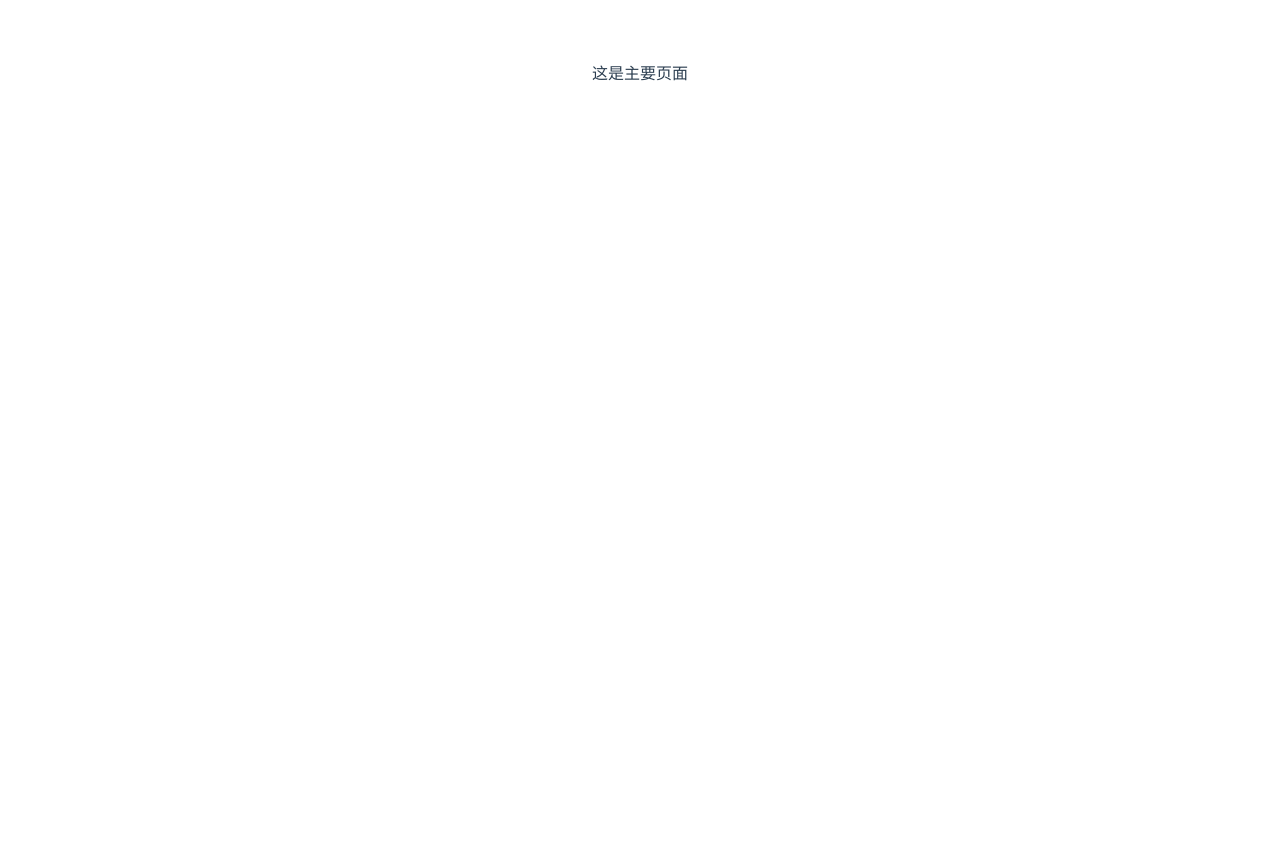
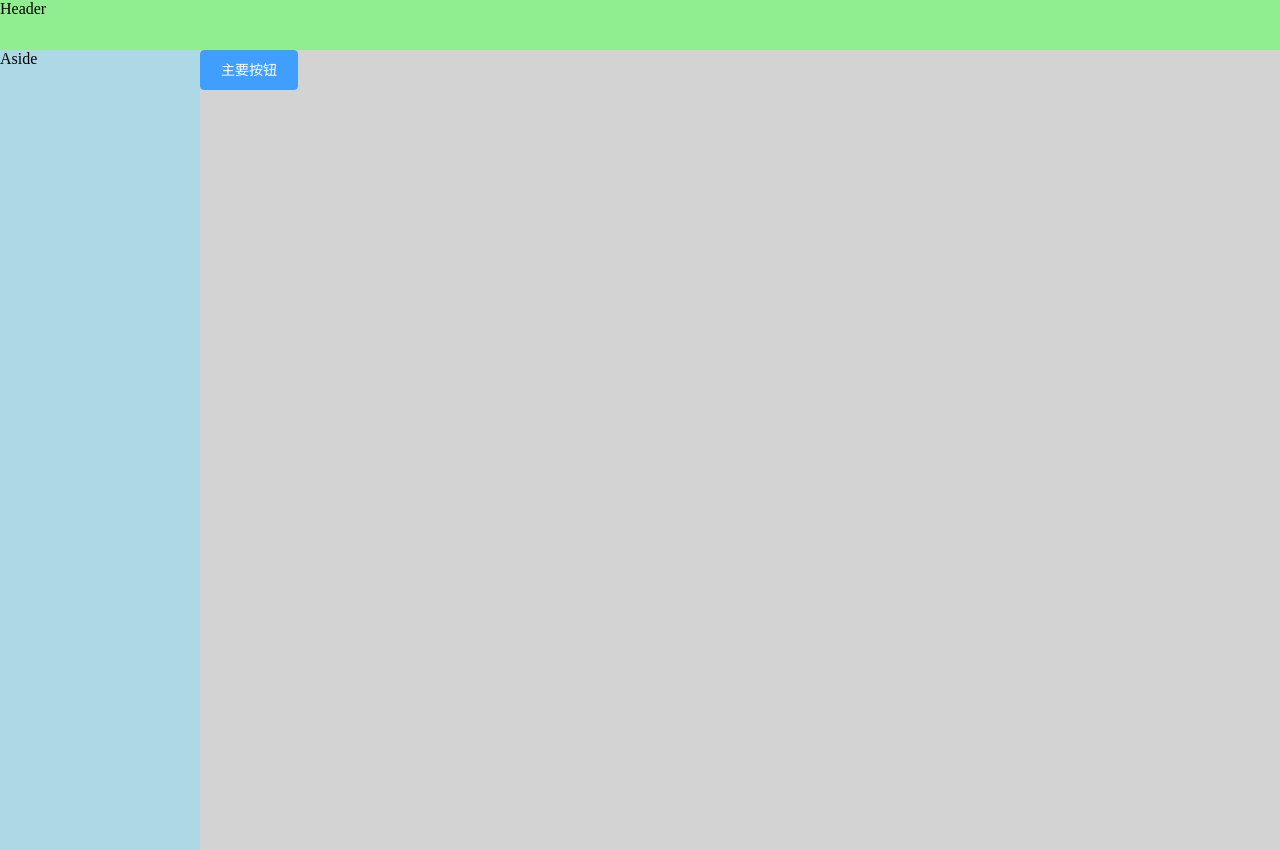
Before and after one commit to pokemonfan7/vue-project, a Vue app: page /#/main in a window 1280 px wide. Before the commit the page ends 800 px from the top, so only its background shows below. Built offline with nearby package versions, Linux system fonts and the light colour scheme.

Commit message:
feat: use less and edit main layout

```diff
--- a/package.json
+++ b/package.json
@@ -9,6 +9,9 @@
   },
   "dependencies": {
     "core-js": "^3.4.4",
+    "element-ui": "^2.13.0",
+    "less": "^3.10.3",
+    "less-loader": "^5.0.0",
     "vue": "^2.6.10",
     "vue-router": "^3.1.5",
     "vuex": "^3.1.2"
--- a/src/app/App.vue
+++ b/src/app/App.vue
@@ -12,11 +12,7 @@ export default {
 
 <style>
 #app {
-  font-family: 'Avenir', Helvetica, Arial, sans-serif;
-  -webkit-font-smoothing: antialiased;
-  -moz-osx-font-smoothing: grayscale;
-  text-align: center;
-  color: #2c3e50;
-  margin-top: 60px;
+  width: 100%;
+  height: 100%;
 }
 </style>
--- a/src/app/index.html
+++ b/src/app/index.html
@@ -8,9 +8,6 @@
     <title>hello-world</title>
   </head>
   <body>
-    <noscript>
-      <strong>We're sorry but hello-world doesn't work properly without JavaScript enabled. Please enable it to continue.</strong>
-    </noscript>
     <div id="app"></div>
     <!-- built files will be auto injected -->
   </body>
--- a/src/app/main.js
+++ b/src/app/main.js
@@ -1,8 +1,13 @@
 import Vue from 'vue'
 import App from './App.vue'
 import router from '../router'
+import ElementUI from 'element-ui'
+import '../core/style/index.less'
+import 'element-ui/lib/theme-chalk/index.css'
 
 Vue.config.productionTip = false
+
+Vue.use(ElementUI)
 
 new Vue({
   render: h => h(App),
--- a/src/components/main/main.vue
+++ b/src/components/main/main.vue
@@ -1,6 +1,15 @@
-<script src="../../router/index.js"></script>
 <template>
-  <div>这是主要页面</div>
+  <div class="container">
+    <!--    <img src="../../assets/logo.png" alt="">-->
+    <!--    <div>这是主要页面</div>-->
+    <header>Header</header>
+    <div class="content">
+      <aside>Aside</aside>
+      <main>
+        <el-button type="primary">主要按钮</el-button>
+      </main>
+    </div>
+  </div>
 </template>
 
 <script>
@@ -9,6 +18,32 @@
 	}
 </script>
 
-<style scoped>
+<style lang="less" scoped>
+  .container {
+    width: 100%;
+    height: 100%;
+  }
 
+  header {
+    height: 50px;
+    background-color: lightgreen;
+  }
+
+  .content {
+    display: flex;
+    width: 100%;
+    height: 100%;
+
+    aside {
+      width: 200px;
+      height: 100%;
+      background-color: lightblue;
+    }
+
+    main {
+      flex: 1 0 auto;
+      height: 100%;
+      background-color: lightgray;
+    }
+  }
 </style>
--- /dev/null
+++ b/src/core/style/index.less
@@ -0,0 +1,11 @@
+html {
+	width: 100%;
+	height: 100%;
+
+	body {
+		width: 100%;
+		height: 100%;
+		margin: 0;
+		overflow: hidden;
+	}
+}
```
Also changed, not shown: 1 other file (tests, documents, lock files or other folders).
